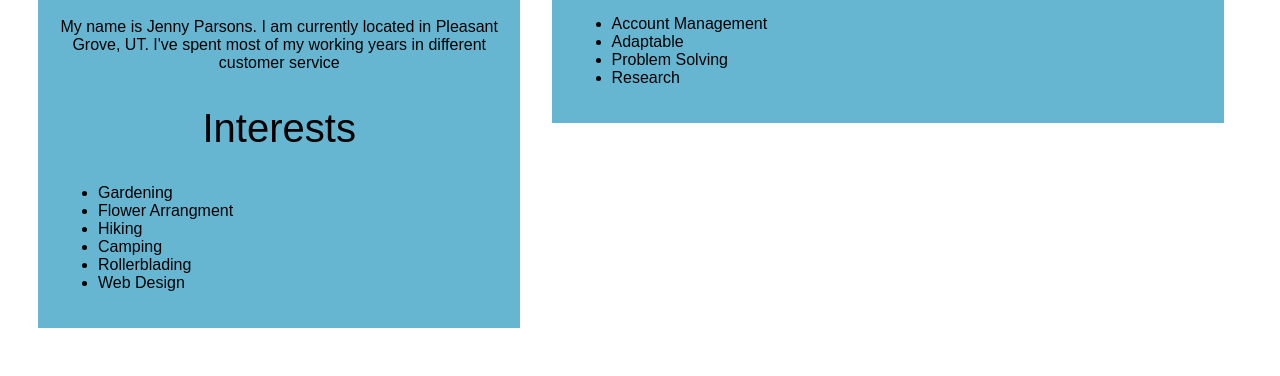
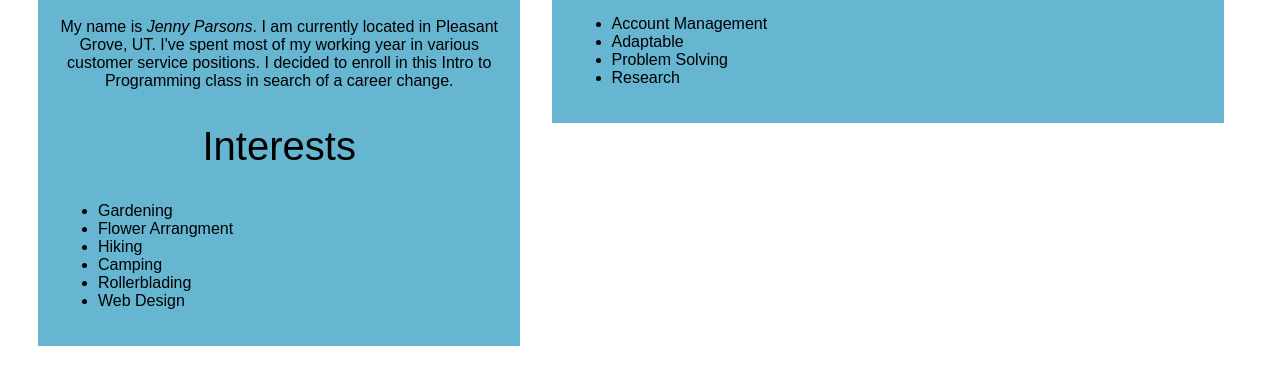
Before and after one commit to jennylynparsons/1st-independent-project, a plain HTML site: page index.html in a window 1280 px wide. Shown: the part 673-1049 px from the top of the page. Drawn offline with Linux system fonts and the light colour scheme.

Commit message:
add README

```diff
--- a/index.html
+++ b/index.html
@@ -12,7 +12,10 @@
   <div class="aboutme">
     <img src="images/IMG_2774.jpeg" alt="Photo of Jenny" class="aboutmephoto">
     <h2>About Me</h2>
-    <p>My name is Jenny Parsons. I am currently located in Pleasant Grove, UT. I've spent most of my working years in different customer service
+    <p>My name is <em>Jenny Parsons</em>. I am currently located in Pleasant Grove, UT. I've spent most of my working year in
+      various customer service positions. I decided to enroll in this Intro to Programming class in search of a career
+      change.
+
 
     </p>
 
```
Also changed, not shown: 1 other file.
